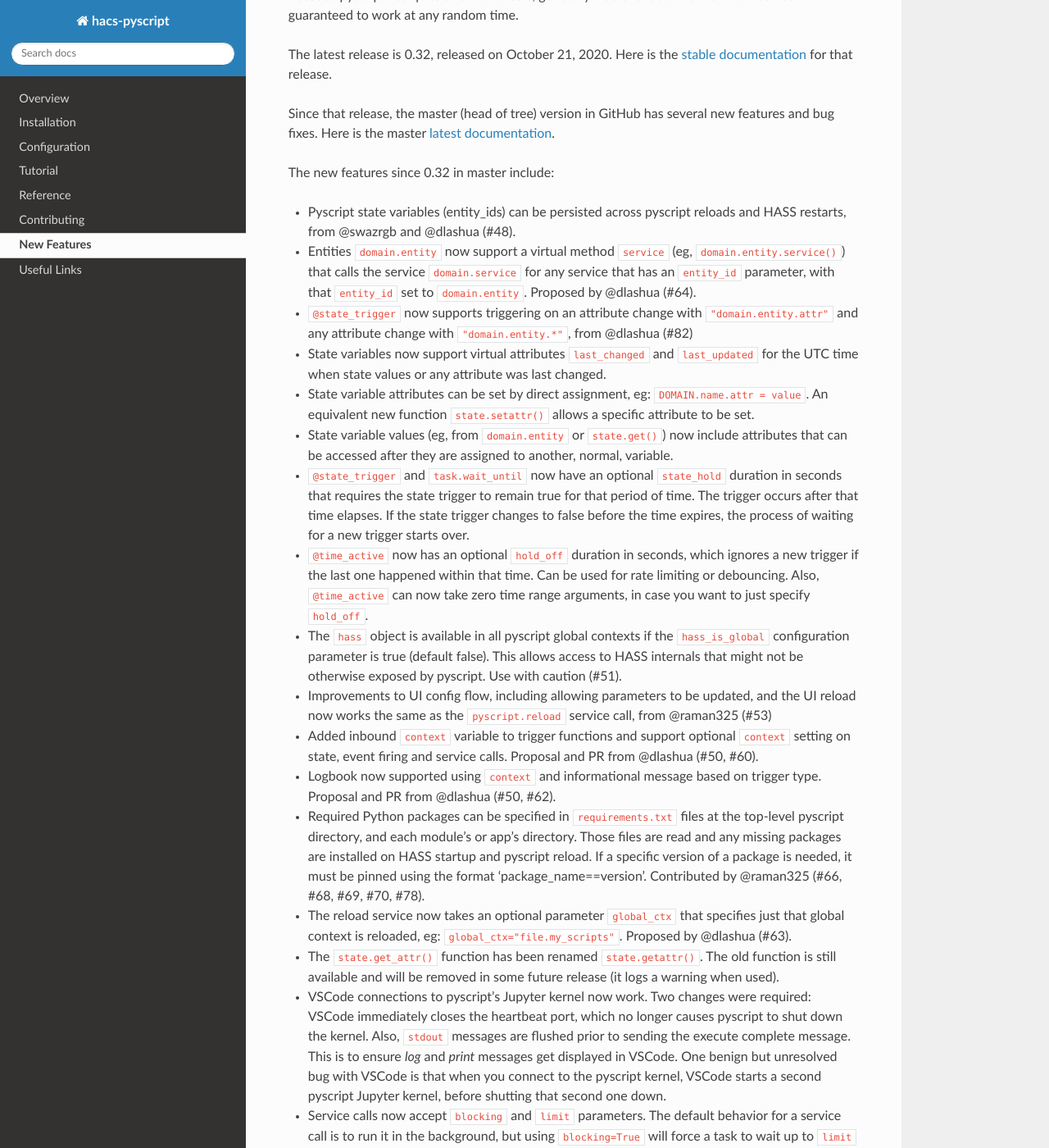
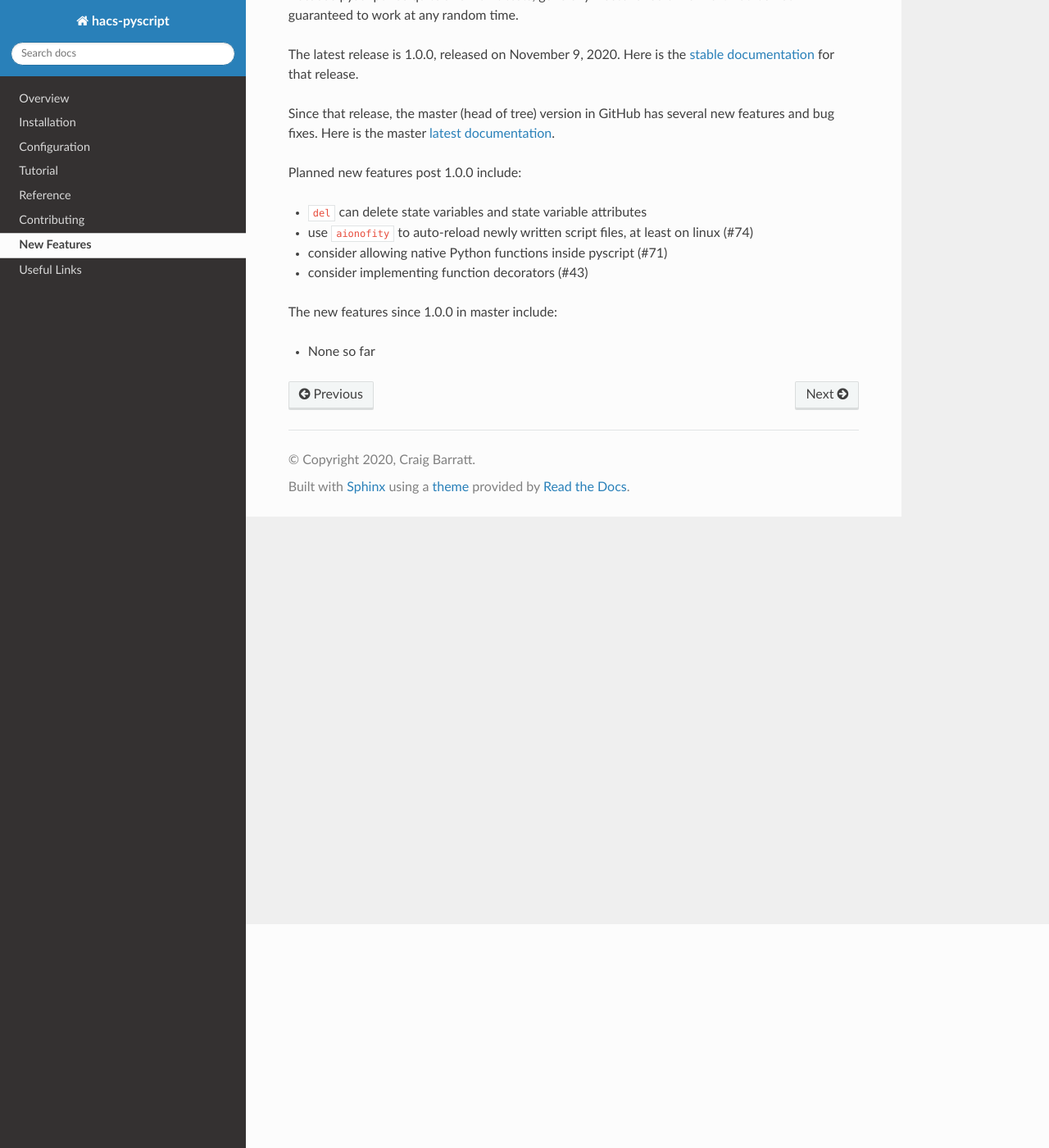
Before and after one commit to custom-components/pyscript, a Sphinx documentation site: the page built from docs/new_features.rst, in a window 1280 px wide and 1400 px high, scrolled down 273 px. Shown: the whole window at 82% size. Built offline with Sphinx 7.4.7 and the Read the Docs theme 2.0.0, drawn with Linux system fonts in a browser that asks for light colours; some of the changed text lies outside the part shown.

Commit message:
changes for 1.0.0 release

```diff
--- a/docs/conf.py
+++ b/docs/conf.py
@@ -23,7 +23,7 @@ copyright = '2020, Craig Barratt'
 author = 'Craig Barratt'
 
 # The full version, including alpha/beta/rc tags
-release = '0.32'
+release = '1.0.0'
 
 master_doc = 'index'
 
--- a/docs/new_features.rst
+++ b/docs/new_features.rst
@@ -8,66 +8,19 @@ You can also install the master (head of tree) version from GitHub, either using
 Because pyscript has quite a few unit tests, generally master should work ok. But it's not guaranteed
 to work at any random time.
 
-The latest release is 0.32, released on October 21, 2020.  Here is the `stable documentation <https://hacs-pyscript.readthedocs.io/en/stable>`__
+The latest release is 1.0.0, released on November 9, 2020.  Here is the `stable documentation <https://hacs-pyscript.readthedocs.io/en/stable>`__
 for that release.
 
 Since that release, the master (head of tree) version in GitHub has several new features and bug fixes.
 Here is the master `latest documentation <https://hacs-pyscript.readthedocs.io/en/latest>`__.
 
-The new features since 0.32 in master include:
+Planned new features post 1.0.0 include:
 
-- Pyscript state variables (entity_ids) can be persisted across pyscript reloads and HASS restarts,
-  from @swazrgb and @dlashua (#48).
-- Entities ``domain.entity`` now support a virtual method ``service`` (eg, ``domain.entity.service()``)
-  that calls the service ``domain.service`` for any service that has an ``entity_id`` parameter, with
-  that ``entity_id`` set to ``domain.entity``. Proposed by @dlashua (#64).
-- ``@state_trigger`` now supports triggering on an attribute change with ``"domain.entity.attr"`` and
-  any attribute change with ``"domain.entity.*"``, from @dlashua (#82)
-- State variables now support virtual attributes ``last_changed`` and ``last_updated`` for the UTC time when state
-  values or any attribute was last changed.
-- State variable attributes can be set by direct assignment, eg: ``DOMAIN.name.attr = value``.
-  An equivalent new function ``state.setattr()`` allows a specific attribute to be set.
-- State variable values (eg, from ``domain.entity`` or ``state.get()``) now include attributes that can be accessed
-  after they are assigned to another, normal, variable.
-- ``@state_trigger`` and ``task.wait_until`` now have an optional ``state_hold`` duration in seconds that requires
-  the state trigger to remain true for that period of time. The trigger occurs after that time elapses. If the state
-  trigger changes to false before the time expires, the process of waiting for a new trigger starts over.
-- ``@time_active`` now has an optional ``hold_off`` duration in seconds, which ignores a new trigger if the last
-  one happened within that time.  Can be used for rate limiting or debouncing. Also, ``@time_active`` can now take
-  zero time range arguments, in case you want to just specify ``hold_off``.
-- The ``hass`` object is available in all pyscript global contexts if the ``hass_is_global`` configuration parameter
-  is true (default false). This allows access to HASS internals that might not be otherwise exposed by pyscript.
-  Use with caution (#51).
-- Improvements to UI config flow, including allowing parameters to be updated, and the UI reload now works the same
-  as the ``pyscript.reload`` service call, from @raman325 (#53)
-- Added inbound ``context`` variable to trigger functions and support optional ``context`` setting on state,
-  event firing and service calls. Proposal and PR from @dlashua (#50, #60).
-- Logbook now supported using ``context`` and informational message based on trigger type. Proposal and PR
-  from @dlashua (#50, #62).
-- Required Python packages can be specified in ``requirements.txt`` files at the top-level pyscript
-  directory, and each module's or app's directory. Those files are read and any missing packages are
-  installed on HASS startup and pyscript reload. If a specific version of a package is needed, it must be
-  pinned using the format 'package_name==version'. Contributed by @raman325 (#66, #68, #69, #70, #78).
-- The reload service now takes an optional parameter ``global_ctx`` that specifies just that
-  global context is reloaded, eg: ``global_ctx="file.my_scripts"``.  Proposed by @dlashua (#63).
-- The ``state.get_attr()`` function has been renamed ``state.getattr()``. The old function is
-  still available and will be removed in some future release (it logs a warning when used).
-- VSCode connections to pyscript's Jupyter kernel now work.  Two changes were required: VSCode immediately
-  closes the heartbeat port, which no longer causes pyscript to shut down the kernel.  Also, ``stdout``
-  messages are flushed prior to sending the execute complete message. This is to ensure `log` and `print`
-  messages get displayed in VSCode. One benign but unresolved bug with VSCode is that when you connect
-  to the pyscript kernel, VSCode starts a second pyscript Jupyter kernel, before shutting that second one
-  down.
-- Service calls now accept ``blocking`` and ``limit`` parameters. The default behavior for a service call is
-  to run it in the background, but using ``blocking=True`` will force a task to wait up to ``limit`` seconds
-  for the service call to finish executing before continuing. Contributed by @raman325 (#85).
+- ``del`` can delete state variables and state variable attributes
+- use ``aionofity`` to auto-reload newly written script files, at least on linux (#74)
+- consider allowing native Python functions inside pyscript (#71)
+- consider implementing function decorators (#43)
 
-The bug fixes since 0.32 in master include:
+The new features since 1.0.0 in master include:
 
-- The ``@state_trigger`` expression is only evaluated when at least one of specific state variable
-  or attribute values mentioned in the expression have changed; fixed by @dlashua (#82).
-- Jupyter autocomplete now works on multiline code blocks.
-- Improved error message reporting for syntax errors inside f-strings.
-- Fixed incorrect global context update on calling module that, in turn, does a callback (#58).
-- ``task.wait_until`` no longer silently ignores unrecognized keyword arguments (#80).
-- ``task.wait_until`` incorrectly ignored the keyword optional state_check_now argument (#81).
+- None so far
--- a/docs/reference.rst
+++ b/docs/reference.rst
@@ -694,9 +694,9 @@ which you can’t do if you are directly assigning to the variable:
   ``AttributeError`` exception is thrown if that attribute doesn't exist.
 ``state.getattr(name)``
   Returns a ``dict`` of attribute values for the state variable ``name`` string, or ``None`` if it
-  doesn’t exist.  Alternatively, ``name`` can be a state variable.  In pyscript versions 0.32 and
-  earlier, this function was ``state.get_attr()``. That deprecated name is still supported, but
-  logs a warning message and will be removed in a future version.
+  doesn’t exist.  Alternatively, ``name`` can be a state variable.  In pyscript prior to 1.0.0,
+  this function was ``state.get_attr()``. That deprecated name is still supported, but it logs a
+  warning message and will be removed in a future version.
 ``state.names(domain=None)``
   Returns a list of all state variable names (ie, ``entity_id``\ s) of a
   domain. If ``domain`` is not specified, it returns all HASS state variable (``entity_id``) names.
```
